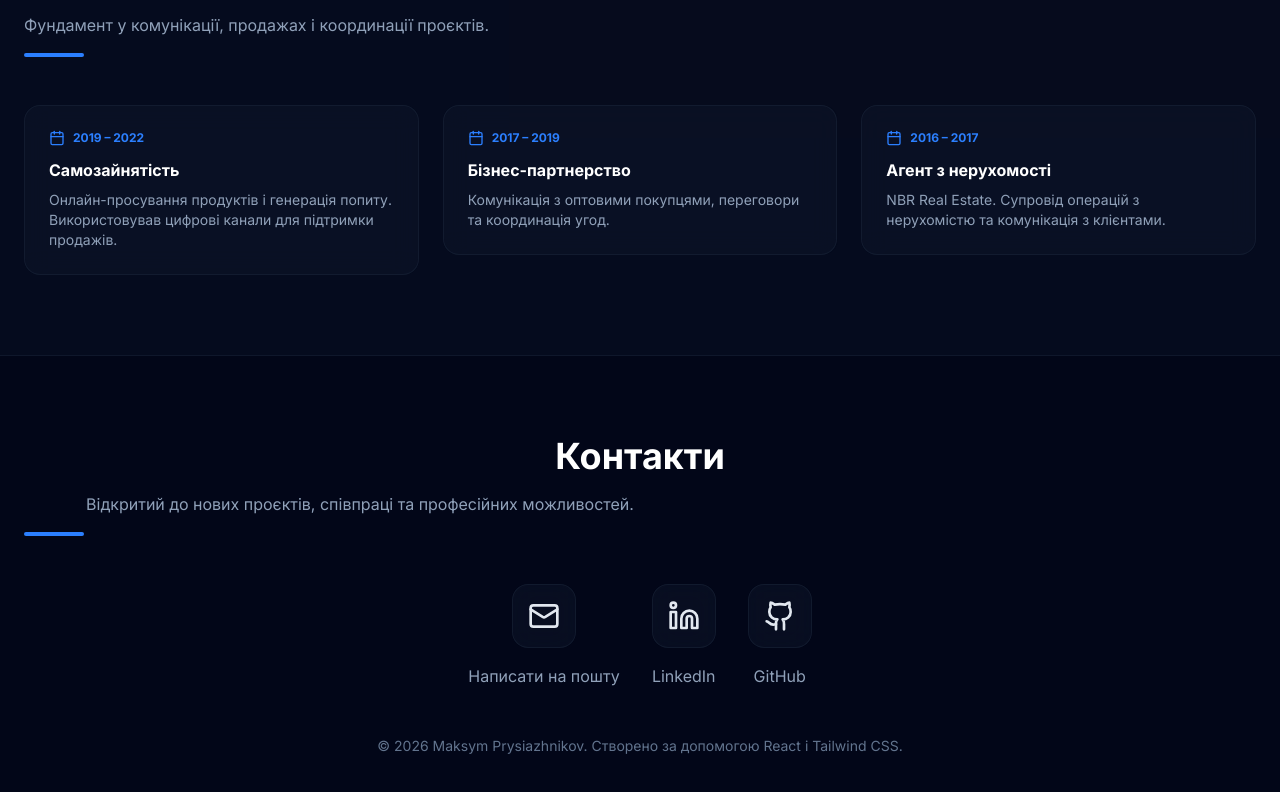
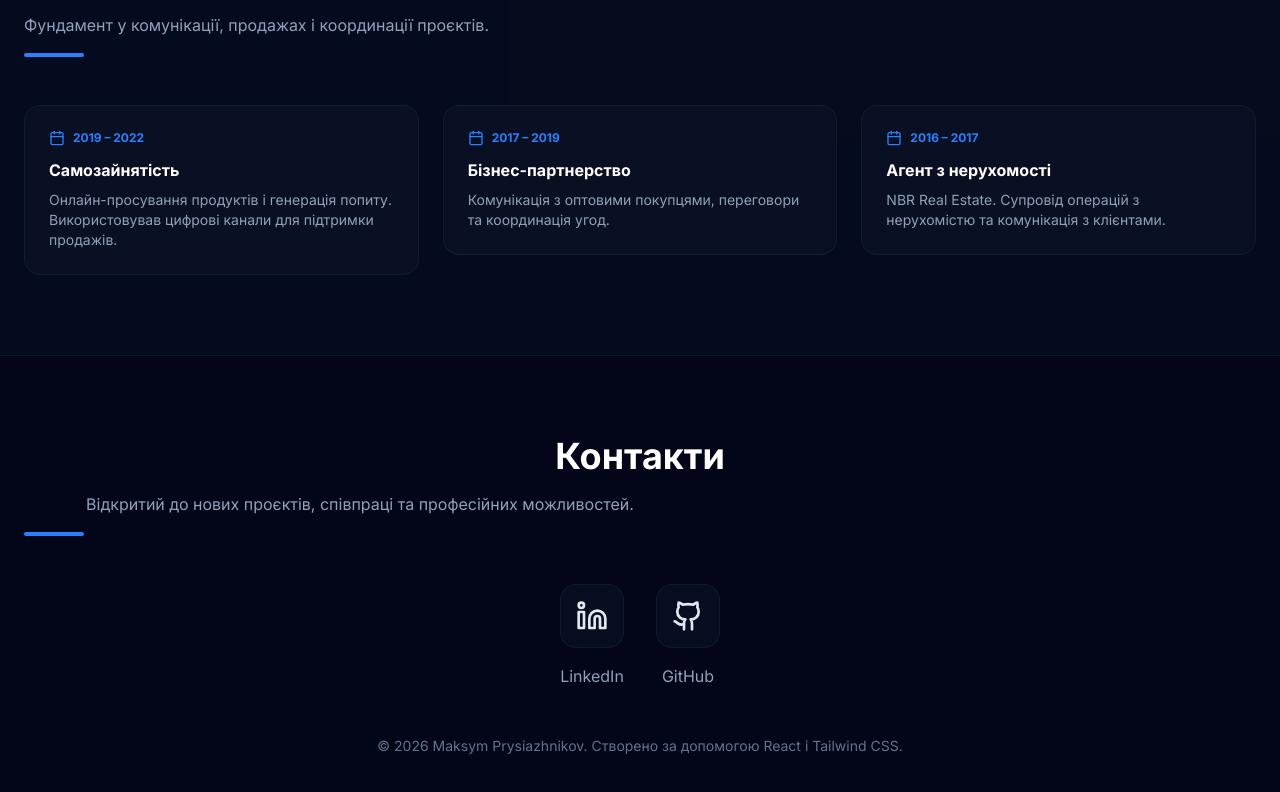
Before and after one commit to maximprysyazhnikov/maximsait, a React (Vite) app: page / in a window 1280 px wide. Shown: the part 3419-4211 px from the top of the page. Built offline with nearby package versions, Linux system fonts and the light colour scheme.

Commit message:
Remove email button from contact section

```diff
--- a/src/App.tsx
+++ b/src/App.tsx
@@ -167,7 +167,6 @@ const copy = {
     contact: {
       title: "Контакти",
       subtitle: "Відкритий до нових проєктів, співпраці та професійних можливостей.",
-      email: "Написати на пошту",
       linkedin: "LinkedIn",
       github: "GitHub",
       footer: "Створено за допомогою React і Tailwind CSS.",
@@ -280,7 +279,6 @@ const copy = {
     contact: {
       title: "Let's Connect",
       subtitle: "I am always open to discussing new projects, collaboration, and career opportunities.",
-      email: "Email Me",
       linkedin: "LinkedIn",
       github: "GitHub",
       footer: "Built with React & Tailwind CSS.",
@@ -548,12 +546,6 @@ export default function App() {
         <div className="max-w-7xl mx-auto px-6 text-center">
           <SectionTitle subtitle={t.contact.subtitle}>{t.contact.title}</SectionTitle>
           <div className="flex flex-wrap justify-center gap-8 mb-12">
-            <a href="mailto:maxisky2595@gmail.com" className="flex flex-col items-center gap-4 group">
-              <div className="w-16 h-16 rounded-2xl glass flex items-center justify-center group-hover:bg-blue-600 group-hover:text-white transition-all duration-300">
-                <Mail className="w-8 h-8" />
-              </div>
-              <span className="text-slate-400 group-hover:text-white transition-colors">{t.contact.email}</span>
-            </a>
             <a href="https://linkedin.com/in/maxim-prysyazhnikov-b46196163" target="_blank" rel="noopener noreferrer" className="flex flex-col items-center gap-4 group">
               <div className="w-16 h-16 rounded-2xl glass flex items-center justify-center group-hover:bg-blue-600 group-hover:text-white transition-all duration-300">
                 <Linkedin className="w-8 h-8" />
```
